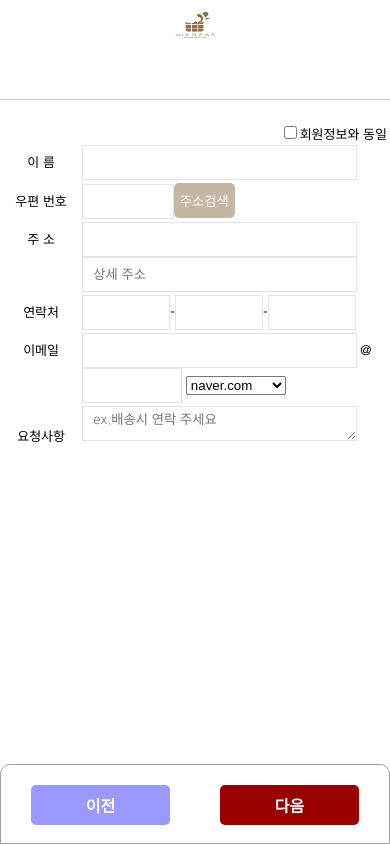
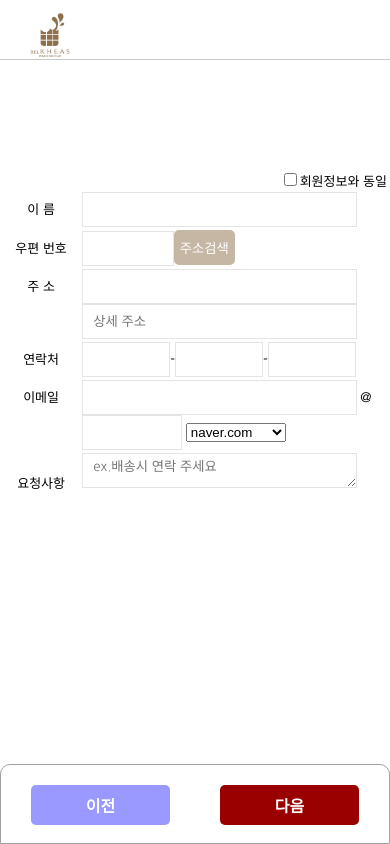
Before and after one commit to Pakker7/Belrheas, a PHP site: page /address.php in a window 390 px wide. Run offline with PHP 8.4, Linux system fonts and the light colour scheme; some libraries are stand-ins or nearby versions; some web fonts are replaced.

Commit message:
반응형(모바일) 추가
로고,헤더 수정

```diff
--- a/www-root/address.php
+++ b/www-root/address.php
@@ -10,8 +10,9 @@ include_once './common/top_menu.php';
 			</div>
 		</div>
 		<div class="scroll-item">
-			<div class="scroll-sub-box content-div">
-				<div class="product-subject c_black">배송지 정보 입력</div>
+			<div class="scroll-sub-box">
+<!--			<div class="scroll-sub-box content-div">	-->
+<!--				<div class="product-subject c_black">배송지 정보 입력</div>	-->
 				<span class="underline"></span>
 				<div class="address">
 					<form method="post"> <!--action 유/무 결정해야 함 -->
--- a/www-root/common/css/address.css
+++ b/www-root/common/css/address.css
@@ -1,4 +1,6 @@
-
+/*
+* PC버전
+*/
 textarea::placeholder {font-family:'Nanum Gothic'}
 .scroll-item > .scroll-sub-box > .address {
 	font-family: 'Nanum Gothic';
@@ -115,21 +117,47 @@ textarea::placeholder {font-family:'Nanum Gothic'}
 	text-align:right;
 	margin-right: 20px;
 }
-.scroll-item > .scroll-sub-box > .underline {
-}
-
 .scroll-sub-box{
 	width:100%;
 	max-width: 950px;
 	height: auto !important;
 	margin: auto;
 	top: 50%;
-	position: absolute;top: 50%; transform: translateY(--50%);
+	position: absolute;top: 50%; transform: translateY(-50%);
+	}
+
+	/*모바일용 로고,헤더 수정후 belrheas.css로 옮기기*/
+header {
+	width:100%;
+	height:60px;
+	margin:auto;
+	background-color:rgba(255,255,255,1);
+	position:fixed;
+	z-index:1000;
+	border-bottom:1px solid rgba(200,200,200,1);
+}
+.logo {
+	width:50px;
+	height:50px;
+	float:left;
+	position:absolute;
+	left:0px;
+	top:0px;
+	margin:10px 50px;
+	cursor:pointer;
+}
+.scroll-item > .scroll-sub-box {
+	width:100%;
+	height:550px;
+	top:32%;
+	transform:translateY(-50%);
+	position:relative;
+	border: 2px black;
 }
 
 
+
+
+
+
 }
-
-/*
-* TEST
-*/
--- a/www-root/common/css/belrheas.css
+++ b/www-root/common/css/belrheas.css
@@ -289,7 +289,7 @@ footer {margin-top:50px;margin-bottom:150px;border-top:2px solid #e9e9e9;padding
 		overflow: hidden;
 	}
 
-	.logo {width:50px;height:30px;position:absolute;left:50%;top:0px;margin:10px 0px;cursor:pointer;transform:translateX(-50%);}
+	.logo {width:100px;height:80px;position:absolute;left:50%;top:0px;margin:10px 0px;cursor:pointer;transform:translateX(-50%);}
 	nav > ul {display:none;}
 
 	.order-tab > button {width:40%;max-width:200px;height:40px;border:0px;font-size:12pt;border-radius:5px;}
```
